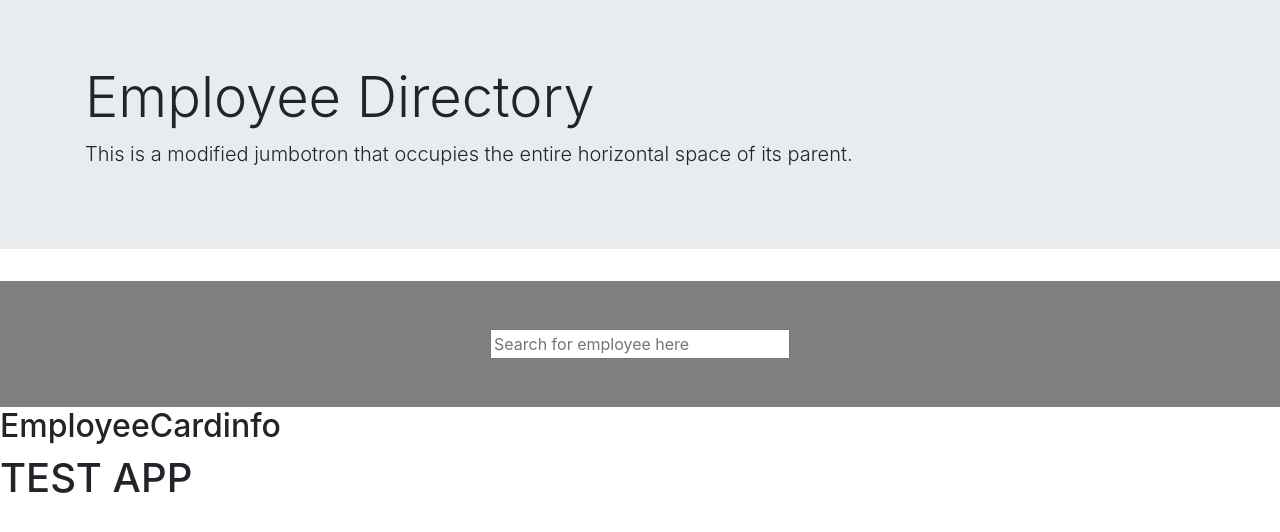
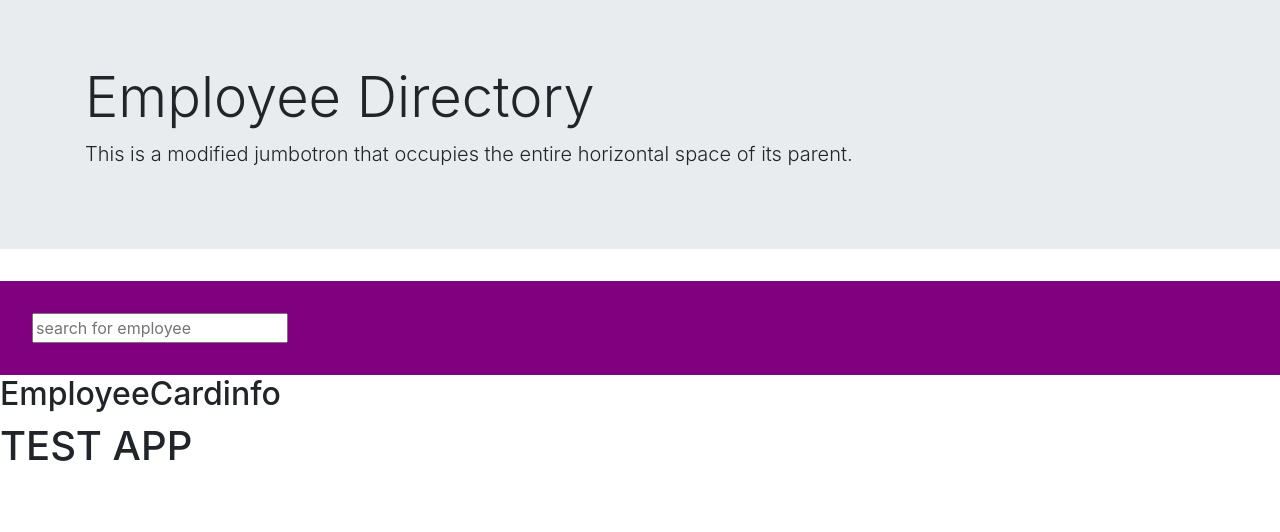
Before and after one commit to Isaias2020/Employee_Directory, a React (Create React App) app: page / in a window 1280 px wide. Shown: the top 532 px of the page. Built offline with nearby package versions, Linux system fonts and the light colour scheme.

Commit message:
reconfigured components & tested styling for searchbar

```diff
--- a/src/App.js
+++ b/src/App.js
@@ -1,15 +1,15 @@
 import React from 'react';
-import NavBar from "./components/NavBar";
-import EmployeeSearch from "./components/EmployeeSearch";
-import EmployeeCardinfo from "./components/EmployeeCardinfo";
+import Heading from "./components/Heading/index";
+import EmployeeSearch from "./components/EmployeeSearch/index";
+import EmployeeRow from "./components/EmployeeRow/index";
 
 function App() {
   return (
     <div className="App">
 
-      <NavBar />
+      <Heading />
       <EmployeeSearch />
-      <EmployeeCardinfo />
+      <EmployeeRow />
       <h1> TEST APP </h1>
     </div>
   );
--- a/src/components/EmployeeCardinfo.js
+++ b/src/components/EmployeeRow/index.js
@@ -1,9 +1,9 @@
 import React from "react";
 
-const EmployeeCardinfo = props => {
+const EmployeeRow = props => {
     return (
         <h2>EmployeeCardinfo</h2>
     )
 };
 
-export default EmployeeCardinfo;
+export default EmployeeRow;
--- a/src/components/EmployeeSearch.js
+++ /dev/null
@@ -1,21 +0,0 @@
-import React from "react";
-
-import { SearchBar } from "../styles"
-
-const EmployeeSearch = props => {
-    return (
-        // <h2>EmployeeSearch</h2>
-        <SearchBar>
-            <input
-                type="text"
-                name="searchTerm"
-                id="searchTerm"
-                placeholder="Search for employee here"
-                onChange={props.handleInputChange}
-                value={props.searchTerm}
-            />
-        </SearchBar>
-    )
-};
-
-export default EmployeeSearch;
--- /dev/null
+++ b/src/components/EmployeeSearch/index.js
@@ -0,0 +1,16 @@
+import React from "react";
+import "./style.css";
+// import { SearchBar } from "../styles"
+
+const EmployeeSearch = props => {
+    return (
+        <form className="search">
+            <input
+                placeholder="search for employee"
+            />
+        </form>
+        // <h2>EmployeeSearch</h2>
+    )
+};
+
+export default EmployeeSearch;
--- /dev/null
+++ b/src/components/EmployeeSearch/style.css
@@ -0,0 +1,4 @@
+.search {
+    background-color: purple;
+    padding: 2rem;
+}
--- a/src/components/NavBar.js
+++ b/src/components/Heading/index.js
@@ -1,6 +1,6 @@
 import React from "react";
 
-const NavBar = props => {
+const Heading = props => {
     return (
         // <h2>NavBar</h2>
         <div class="jumbotron jumbotron-fluid">
@@ -12,4 +12,4 @@ const NavBar = props => {
     )
 };
 
-export default NavBar;
+export default Heading;
```
Also changed, not shown: src/components/EmployeeRow/Images/elijah-hiett.jpg (added).
